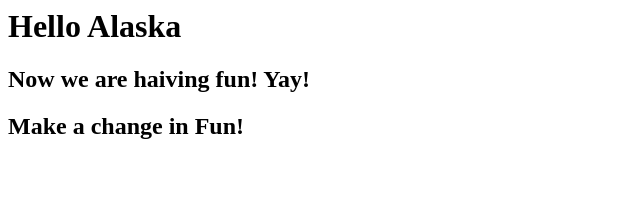
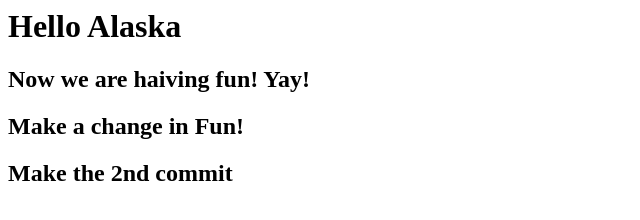
Before and after one commit to kallena/fun, a plain HTML site: page index.html in a window 1280 px wide. Shown: the whole page, without its empty margins (0-640 px from the left). Drawn offline with Linux system fonts and the light colour scheme.

Commit message:
Make a 2nd commit

```diff
--- a/index.html
+++ b/index.html
@@ -4,5 +4,6 @@
 		<h1>Hello Alaska</h1>
 		<h2>Now we are haiving fun! Yay!</h2>
 		<h2>Make a change in Fun!</h2>
+		<h2>Make the 2nd commit</h2>
 	</body>
 </html>
```
